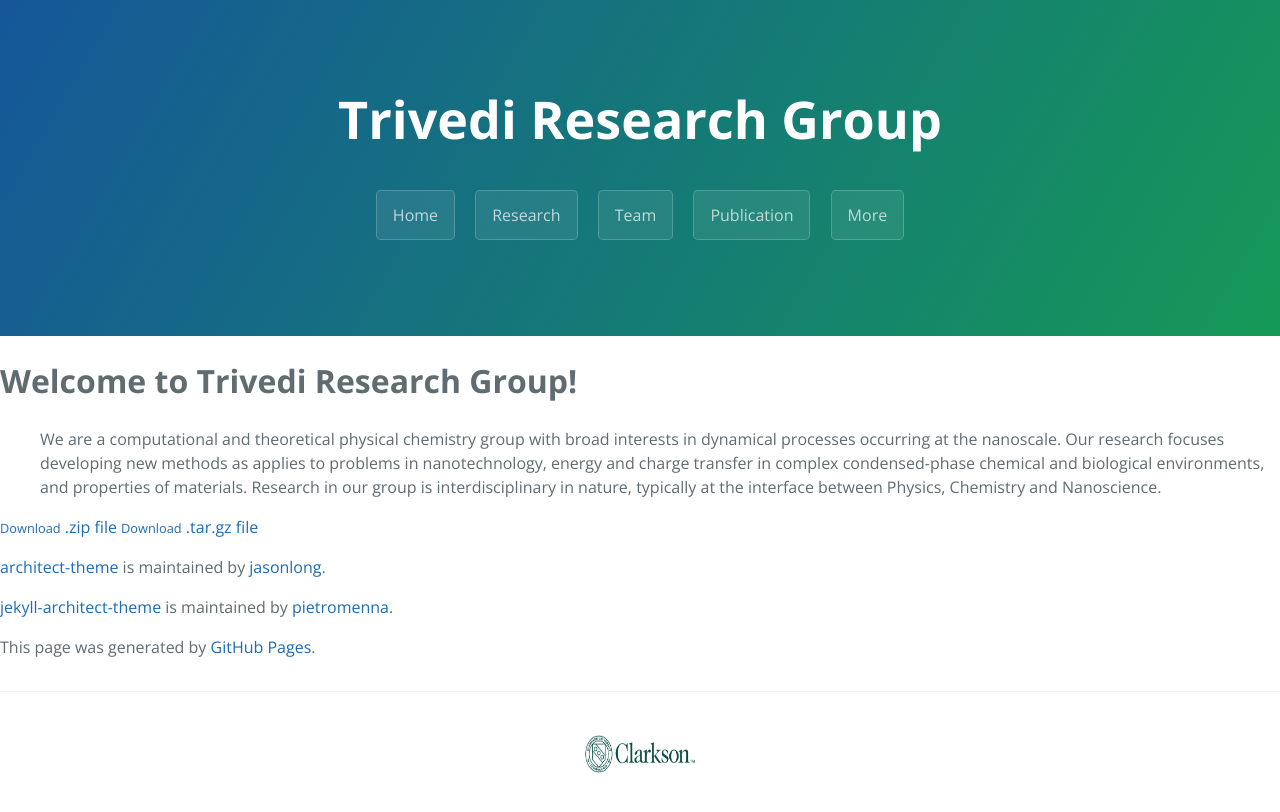
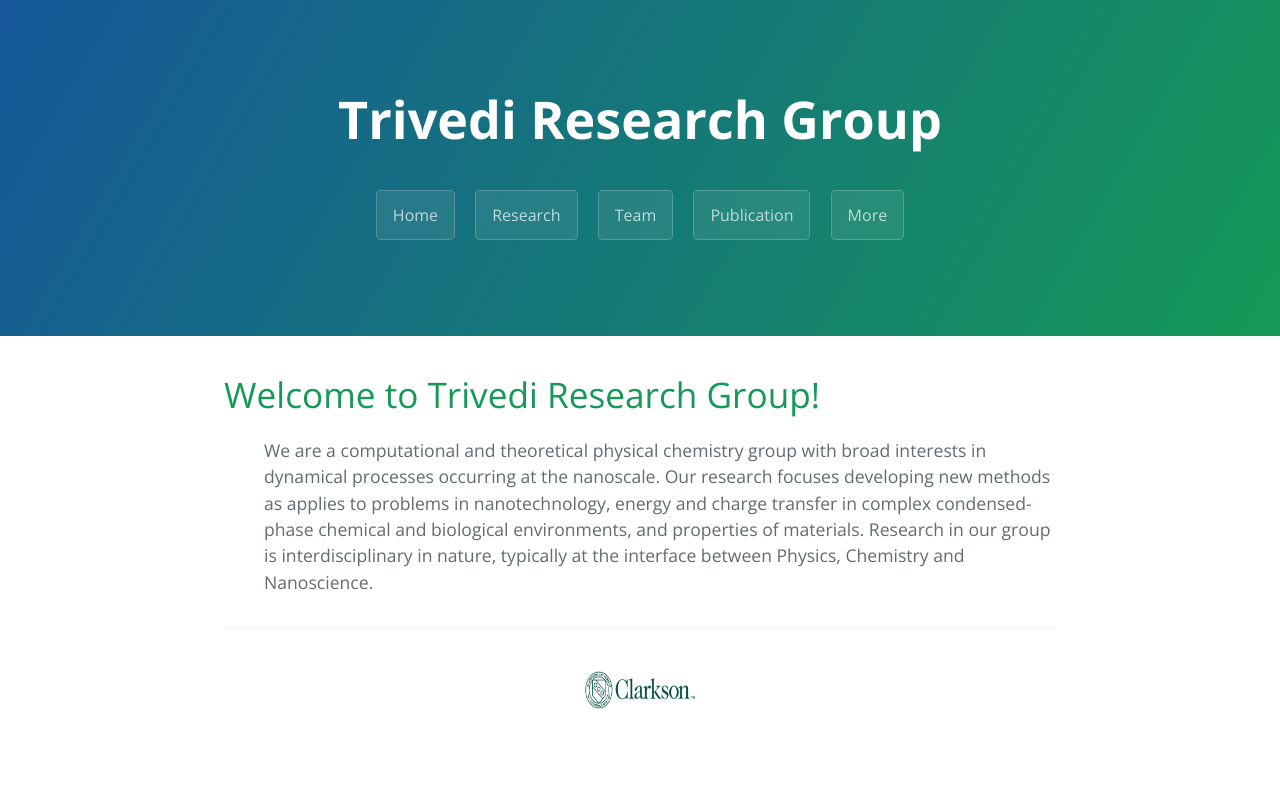
Before and after one commit to dharatrivedi/dharatrivedi.github.io, a Jekyll site: the page built from index.html, in a window 1280 px wide. Shown: the top 812 px of the page. Built offline with Jekyll 4.4.1, drawn with Linux system fonts in a browser that asks for light colours; the list of posts is cut into pages by our own code.

Commit message:
Update default.html

```diff
--- a/_layouts/default.html
+++ b/_layouts/default.html
@@ -6,34 +6,13 @@
   <body>
     {% include page-header.html %}
 
-    <div id="content-wrapper">
-      <div class="inner clearfix">
-        <section id="main-content">
+    <section class="main-content">
 
-          {{ content }}
+      {{ content }}
 
-        </section>
+      {% include page-footer.html %}
 
-        <aside id="sidebar">
-          <a href="https://github.com/pietromenna/jekyll-architect-theme/archive/master.zip" class="button">
-            <small>Download</small>
-            .zip file
-          </a>
-          <a href="https://github.com/pietromenna/jekyll-architect-theme/archive/master.tar.gz" class="button">
-            <small>Download</small>
-            .tar.gz file
-          </a>
-
-          <p class="repo-owner"><a href="https://github.com/jasonlong/architect-theme">architect-theme</a> is maintained by <a href="https://github.com/jasonlong">jasonlong</a>.</p>
-
-          <p class="repo-owner"><a href="https://github.com/pietromenna/jekyll-architect-theme">jekyll-architect-theme</a> is maintained by <a href="https://github.com/pietromenna">pietromenna</a>.</p>
-
-          <p>This page was generated by <a href="https://pages.github.com">GitHub Pages</a>.</p>
-        </aside>
-      </div>
-    </div>
-
-    {% include page-footer.html %}
+    </section>
 
   </body>
 </html>
```
